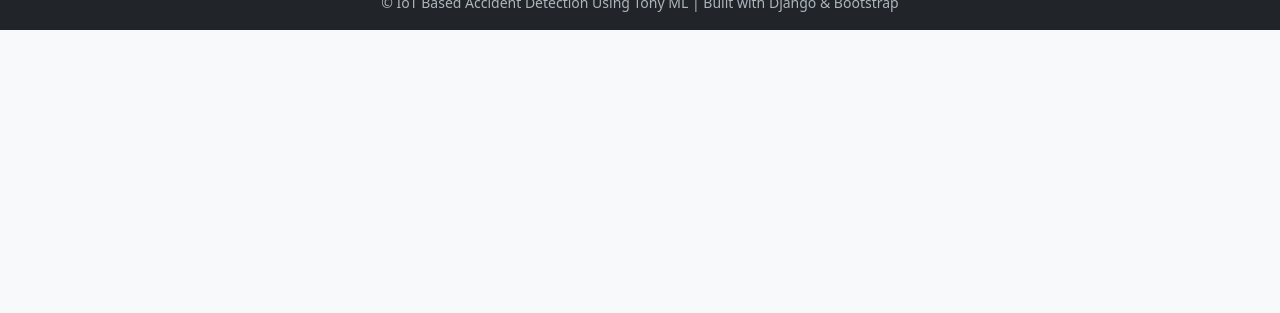
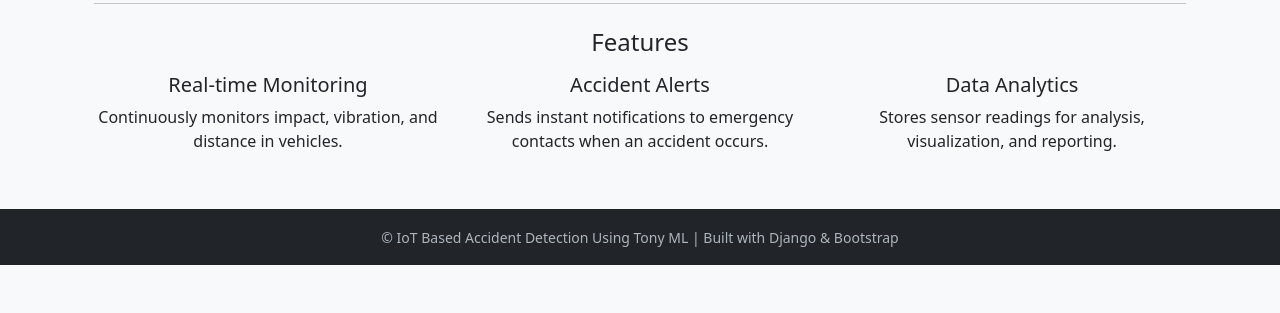
Before and after one commit to agszn/C25FT672_jain_iot_based_accident_detection_using_tony_ml, a Django app: page /about/ in a window 1280 px wide. Shown: the part 487-800 px from the top of the page. Run offline with Django 5.2, Linux system fonts and the light colour scheme; parts of the project's set-up code (start-up, migrations or seed data) failed here and were passed over.

Commit message:
Update about.html

```diff
--- a/templates/about/about.html
+++ b/templates/about/about.html
@@ -1,37 +1,53 @@
 {% extends "base.html" %}
-{% load static %}
+
+{% block title %}About | IoT Accident Detection{% endblock %}
 
 {% block content %}
-<!-- About Section Begin -->
-<section class="about spad">
-    <div class="container">
-        <div class="row">
-            <!-- Left side image or video -->
-            <div class="col-lg-6 col-md-6">
-                <div class="about__video set-bg" data-setbg="https://enablecomp.com/wp-content/uploads/2024/01/EnableComp-Image-VA-BlogPost1.jpg">
-                </div>
-            </div>
+<div class="container mt-4">
+    <h2 class="mb-4 text-center">About This Project</h2>
 
-            <!-- Right side content -->
-            <div class="col-lg-6 col-md-6">
-                <div class="about__text">
-                    <div class="section-title">
-                        <span>ABOUT THE SYSTEM</span>
-                        <h2>AI-Powered Clinical Prediction Platform</h2>
-                    </div>
-                    <p>
-                        This platform leverages artificial intelligence to assist healthcare professionals in predicting the risk and potential relapse of critical metabolic and genetic disorders. It supports early diagnosis, clinical decision-making, and patient tracking through smart analytics.
-                    </p>
-                    <ul>
-                        <li><i class="fa fa-check-circle"></i> Predicts diseases like Hyperthyroidism, PKU, MSUD, and more</li>
-                        <li><i class="fa fa-check-circle"></i> Supports patient risk stratification and relapse detection</li>
-                        <li><i class="fa fa-check-circle"></i> Secure, data-driven clinical insights with intuitive dashboard</li>
-                    </ul>
-                    <a href="{% url 'feedback' %}" class="primary-btn normal-btn">Contact Us</a>
-                </div>
-            </div>
+    <div class="row">
+        <div class="col-md-6">
+            <img src="https://img.icons8.com/ios-filled/200/car-crash.png"
+                 class="img-fluid rounded mx-auto d-block" alt="Accident Detection">
+        </div>
+        <div class="col-md-6">
+            <p>
+                The <strong>IoT-based Accident Detection System</strong> is designed to monitor real-time
+                vehicle conditions using sensors such as:
+            </p>
+            <ul>
+                <li><strong>ADXL345:</strong> Detects impact in X, Y, Z axes.</li>
+                <li><strong>Ultrasonic Sensor:</strong> Measures obstacles or sudden distance changes.</li>
+                <li><strong>Vibration Sensor:</strong> Detects shocks or sudden movements.</li>
+            </ul>
+            <p>
+                When an accident is detected, the system records the data, sends it to a central server,
+                and alerts predefined recipients via email. This system helps in rapid response to accidents
+                and ensures vehicle safety monitoring.
+            </p>
         </div>
     </div>
-</section>
-<!-- About Section End -->
+
+    <hr class="my-4">
+
+    <h4 class="text-center mb-3">Features</h4>
+    <div class="row text-center">
+        <div class="col-md-4 mb-3">
+            <i class="fas fa-bolt fa-2x mb-2"></i>
+            <h5>Real-time Monitoring</h5>
+            <p>Continuously monitors impact, vibration, and distance in vehicles.</p>
+        </div>
+        <div class="col-md-4 mb-3">
+            <i class="fas fa-envelope fa-2x mb-2"></i>
+            <h5>Accident Alerts</h5>
+            <p>Sends instant notifications to emergency contacts when an accident occurs.</p>
+        </div>
+        <div class="col-md-4 mb-3">
+            <i class="fas fa-chart-line fa-2x mb-2"></i>
+            <h5>Data Analytics</h5>
+            <p>Stores sensor readings for analysis, visualization, and reporting.</p>
+        </div>
+    </div>
+</div>
 {% endblock %}
```
